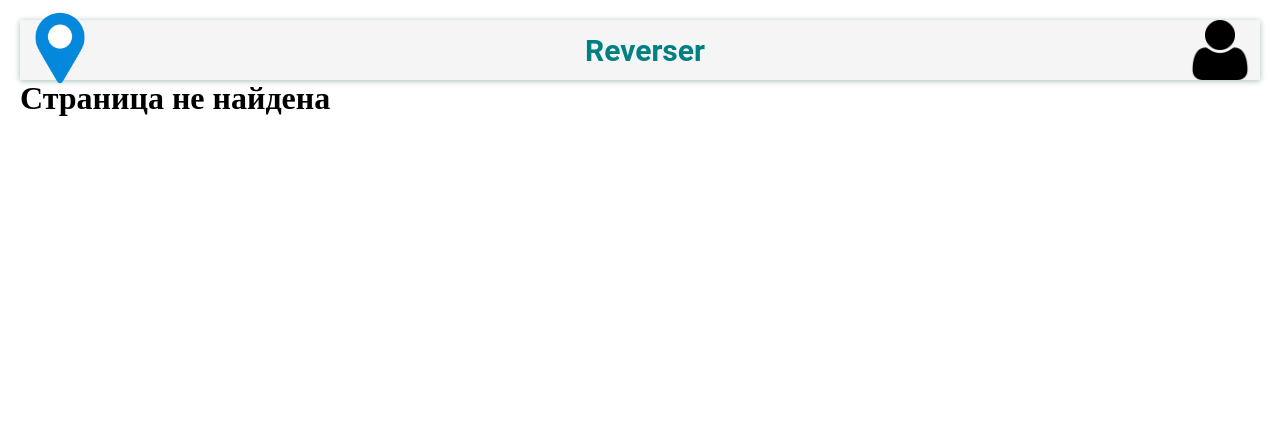
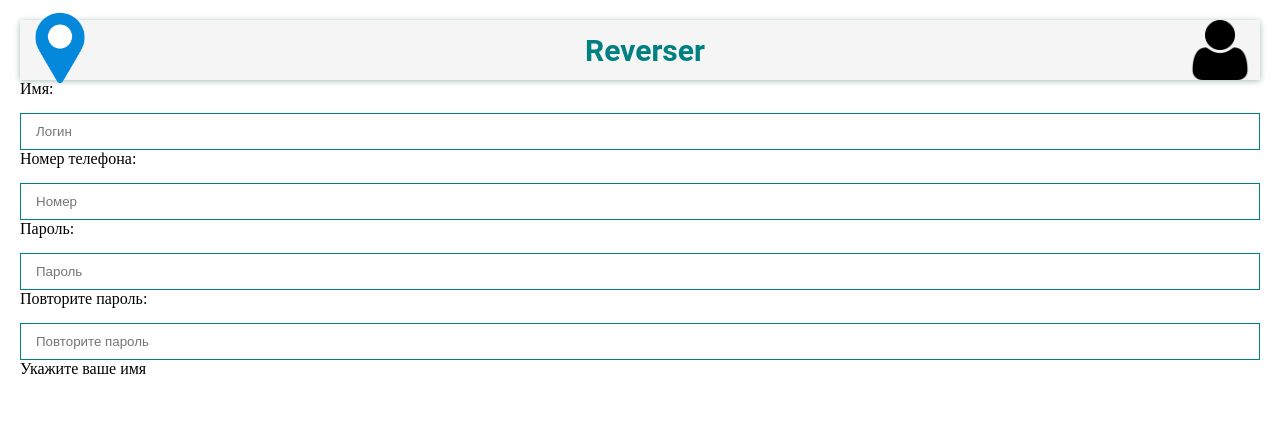
Before and after one commit to krivalex/reverser-VUE3-VUEX-FASTAPI-MYSQL, a Vue app: page /register in a window 1280 px wide. Shown: the top 428 px of the page. Built offline with nearby package versions, Linux system fonts and the light colour scheme.

Commit message:
navbar 30% work, page register first validation

```diff
--- a/src/App.vue
+++ b/src/App.vue
@@ -6,10 +6,10 @@
     <main class="main">
       <router-view />
     </main>
-    <mobile-component />
     <footer class="footer">
       <footer-component />
     </footer>
+    <mobile-component />
   </div>
 </template>
 
--- a/src/components/layouts/Navbar.vue
+++ b/src/components/layouts/Navbar.vue
@@ -13,7 +13,7 @@ export default {
   data: () => ({
     selected: 1,
     options: [
-      { id: 1, icon: "fa fa-home", title: "Главная", path: { name: "Home" } },
+      { id: 1, icon: "fa fa-home", title: "Главная", path: { name: "Home" }, query: { page: 1 } },
       { id: 2, icon: "fa fa-fire", title: "В тренде", path: { name: "Trend" } },
       { id: 3, icon: "fa fa-heart", title: "Любимое", path: { name: "Favorite" } },
       { id: 4, icon: "fa fa-user", title: "Профиль", path: { name: "Profile" } },
--- /dev/null
+++ b/src/pages/Registration.vue
@@ -0,0 +1,78 @@
+<template>
+  <div class="register">
+    <div class="register-item">
+      <label class="label label-login" for="login">Имя: </label>
+      <my-input v-model="login" name="login" placeholder="Логин" @input="loginInput"></my-input>
+    </div>
+    <div class="register-item">
+      <label class="label label-phone" for="phone">Номер телефона: </label>
+      <my-input v-model="phone" type="tel" name="phone" placeholder="Номер" @input="phoneInput"></my-input>
+    </div>
+    <div class="register-item">
+      <label class="label label-password" for="password">Пароль: </label>
+      <my-input v-model="password" name="password" placeholder="Пароль" type="password" @input="passwordInput"></my-input>
+    </div>
+    <div class="register-item">
+      <label class="label label-password" for="password_retry">Повторите пароль: </label>
+      <my-input v-model="password_retry" name="password_retry" placeholder="Повторите пароль" @input="passwordRetryInput"
+        type="password"></my-input>
+    </div>
+    <div v-if="this.login == ''">
+      <p>Укажите ваше имя</p>
+    </div>
+    <div v-else-if="this.phone == ''">
+      <p>Укажите ваш номер телефона</p>
+    </div>
+    <div v-else-if="this.password == ''">
+      <p>Укажите ваш пароль</p>
+    </div>
+    <div v-else-if="this.password !== this.password_retry">
+      <p>Пароли не совпадают</p>
+    </div>
+    <div v-else>
+      <my-button>Зарегистрироваться</my-button>
+    </div>
+
+  </div>
+</template>
+
+<script>
+import { MyInput } from "@/components/UI/MyInput.vue";
+import { MyButton } from "@/components/UI/MyButton.vue";
+export default {
+  name: "Registration",
+  components: {
+    MyInput,
+  },
+  methods: {
+    loginInput(event) {
+      console.log(event.target.value);
+      this.login = event.target.value;
+    },
+    phoneInput(event) {
+      console.log(event.target.value);
+      this.phone = event.target.value;
+    },
+    passwordInput(event) {
+      console.log(event.target.value);
+      this.password = event.target.value;
+    },
+    passwordRetryInput(event) {
+      console.log(event.target.value);
+      this.password_retry = event.target.value;
+    },
+  },
+  data() {
+    return {
+      login: "",
+      phone: "",
+      password: "",
+      password_retry: ""
+    };
+  },
+};
+
+</script>
+
+<style>
+</style>
--- a/src/router/index.js
+++ b/src/router/index.js
@@ -3,6 +3,7 @@ import { createRouter, createWebHistory } from "vue-router";
 const Home = () => import("@/pages/Home.vue");
 const PlacePage = () => import("@/pages/PlacePage.vue");
 const NotFound = () => import("@/pages/NotFound.vue");
+const Registration = () => import("@/pages/Registration.vue");
 // const Trend = () => import("@/pages/Trend.vue");
 // const Profile = () => import("@/pages/Profile.vue");
 // const Login = () => import("@/pages/Login.vue");
@@ -22,6 +23,10 @@ const routes = [
     path: "/:pathMatch(.*)*",
     component: NotFound,
   },
+  {
+    path: "/register",
+    component: Registration,
+  }
 ];
 
 const router = createRouter({
```
